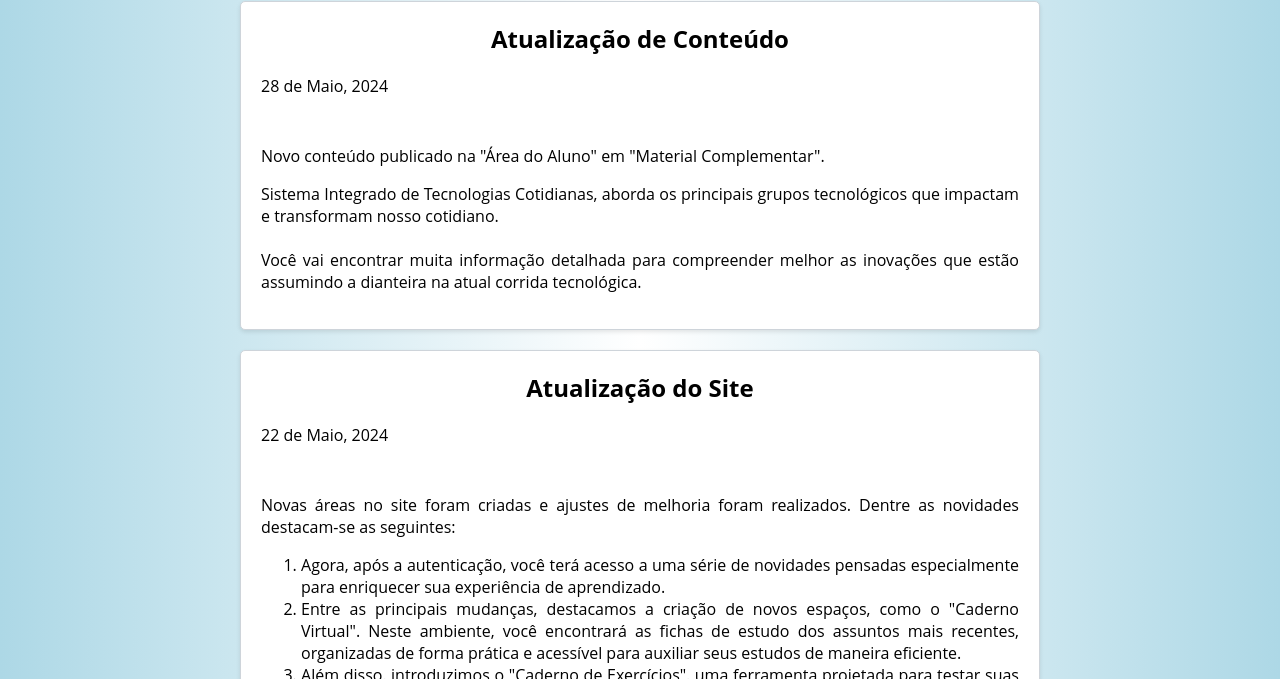
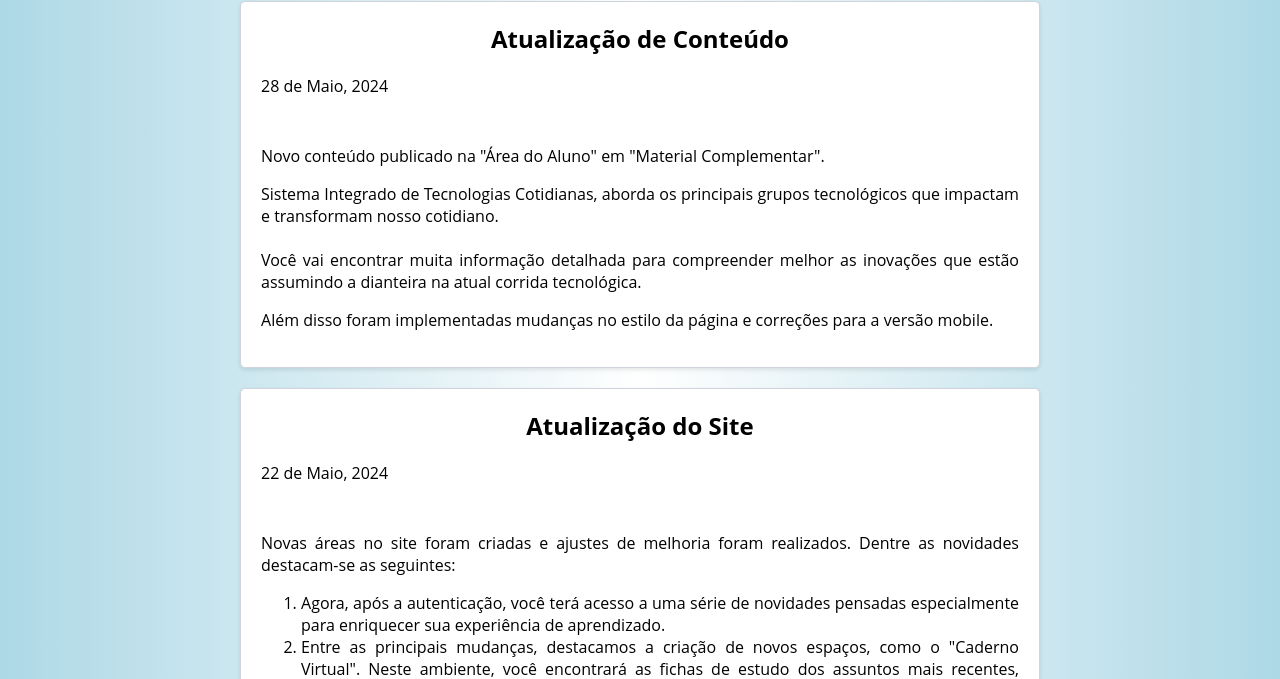
Before and after one commit to RAVELLSL/quadro-de-avisos, a plain HTML site: page index.html in a window 1280 px wide. Shown: the part 121-800 px from the top of the page. Drawn offline with Linux system fonts and the light colour scheme.

Commit message:
Update index.html

```diff
--- a/index.html
+++ b/index.html
@@ -1,4 +1,3 @@
-
 <!DOCTYPE html>
 <html lang="en">
 <head>
@@ -65,6 +64,7 @@
                 <p class="date">28 de Maio, 2024</p><br>
                 <p>Novo conteúdo publicado na "Área do Aluno" em "Material Complementar". </p>
                 <p>Sistema Integrado de Tecnologias Cotidianas, aborda os principais grupos tecnológicos que impactam e transformam nosso cotidiano.<br><br>Você vai encontrar muita informação detalhada para compreender melhor as inovações que estão assumindo a dianteira na atual corrida tecnológica.</p>
+                <p>Além disso foram implementadas mudanças no estilo da página e correções para a versão mobile.</p>
             </div>
 
             <div class="post">
```
